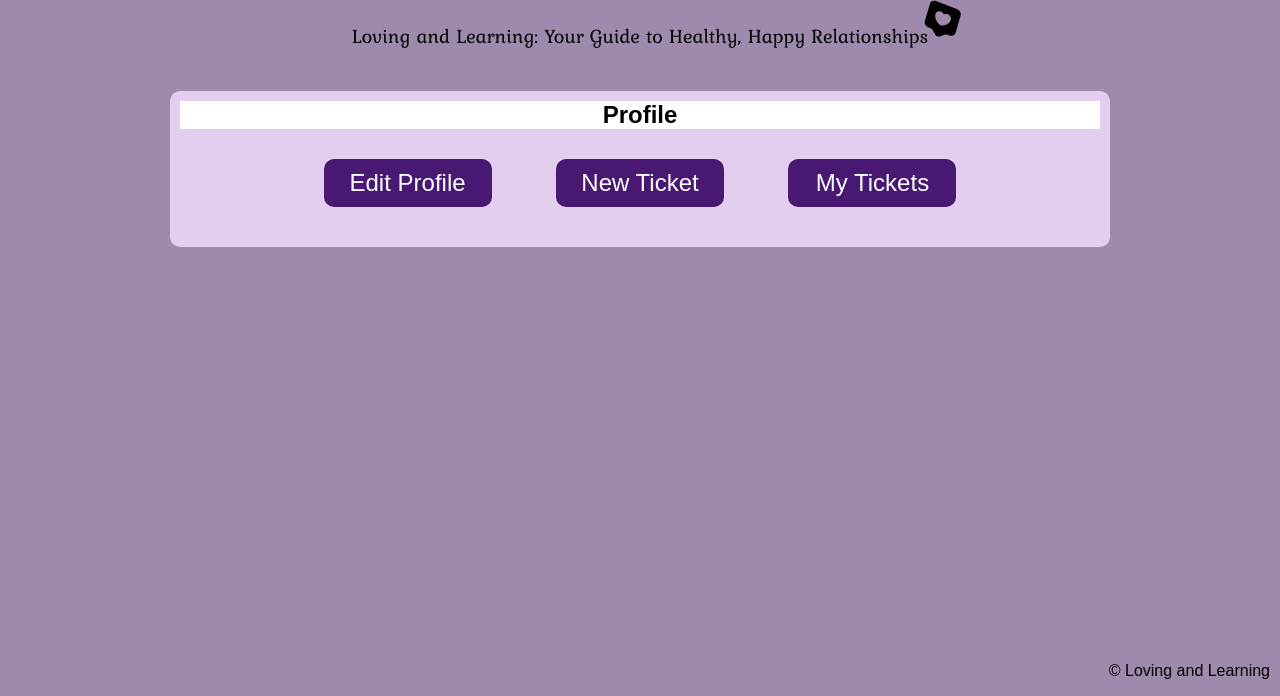
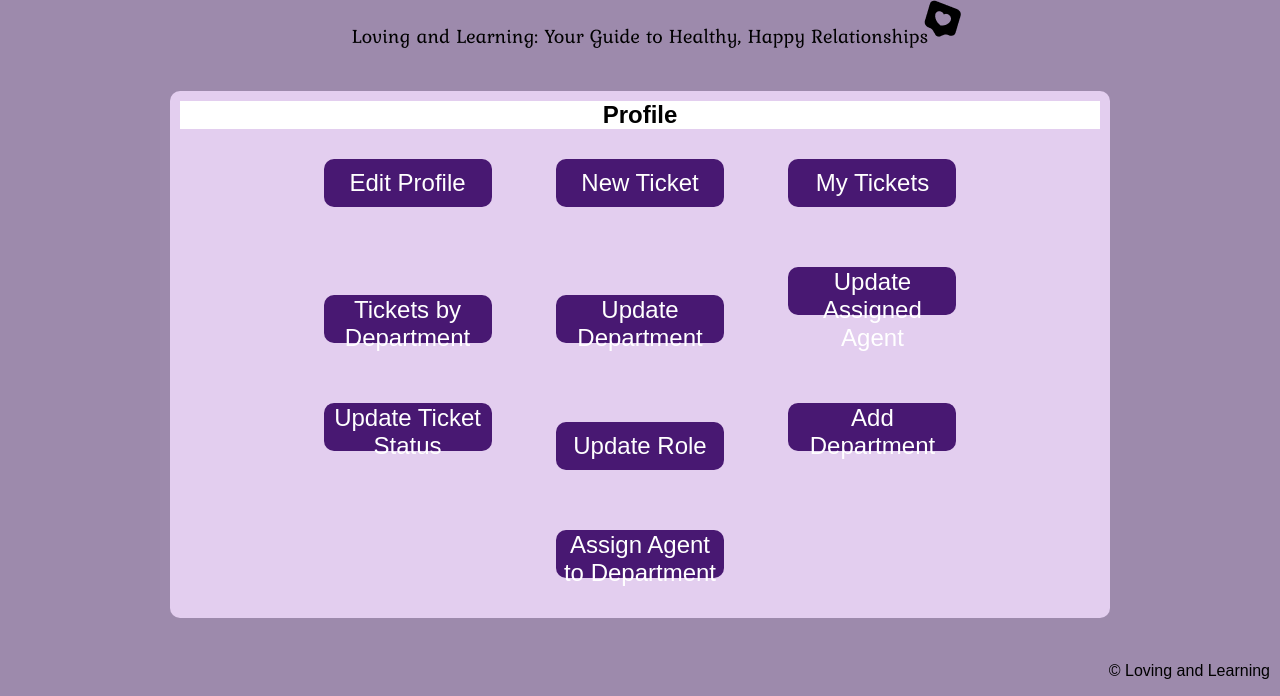
Before and after one commit to IMS-up2021/FEUP_LTW, a PHP site: page /pages/profile.php in a window 1280 px wide. Shown: the part 104-800 px from the top of the page. Run offline with PHP 8.4, Linux system fonts and the light colour scheme; the visitor is signed in with stand-in values (Sample User, id 1); data comes from the database, SQL or seed files in the repository; both versions use the stored data as it was after the commit; some libraries are stand-ins or nearby versions; some web fonts are replaced.

Commit message:
Fixed Profile for Client, Agent and Admin

```diff
--- a/templates/profile.tpl.php
+++ b/templates/profile.tpl.php
@@ -56,6 +56,8 @@ function getMyTicketsContent() {
 
 
 function drawProfile(User $user) {
+
+    if ($user->getRole() == 'Client'):
 ?>
     <div id="menu">
         <h2>Profile</h2>
@@ -69,6 +71,48 @@ function drawProfile(User $user) {
     <div id="contentContainer"></div>
 
     <script src="/../javascript/profile.js"></script>
+ <?php endif;
+    if ($user->getRole() == 'Agent'):
+?>
+        <div id="menu">
+        <h2>Profile</h2>
+        <center>
+            <button id="editProfile">Edit Profile</button>
+            <button id="newTicket">New Ticket</button>
+            <button id="myTickets">My Tickets</button>
+            <button id="getTicketsByDepartment">Tickets by Department</button>
+            <button id="updateDepartment">Update Department</button>
+            <button id="updateAssignedAgent">Update Assigned Agent</button>
+            <button id="updateTicketStatus">Update Ticket Status</button>
+        </center>
+        </div>
+
+        <div id="contentContainer"></div>
+
+        <script src="/../javascript/profile.js"></script>
 <?php
+    else:
+?>
+        <div id="menu">
+        <h2>Profile</h2>
+        <center>
+            <button id="editProfile">Edit Profile</button>
+            <button id="newTicket">New Ticket</button>
+            <button id="myTickets">My Tickets</button>
+            <button id="getTicketsByDepartment">Tickets by Department</button>
+            <button id="updateDepartment">Update Department</button>
+            <button id="updateAssignedAgent">Update Assigned Agent</button>
+            <button id="updateTicketStatus">Update Ticket Status</button>
+            <button id="updateRole">Update Role</button>
+            <button id="addDepartment">Add Department</button>
+            <button id="assignAgentToDepartment">Assign Agent to Department</button>
+        </center>
+        </div>
+
+        <div id="contentContainer"></div>
+
+        <script src="/../javascript/profile.js"></script>
+<?php
+    endif;
 }
 ?>
```
Also changed, not shown: database/database.db.
